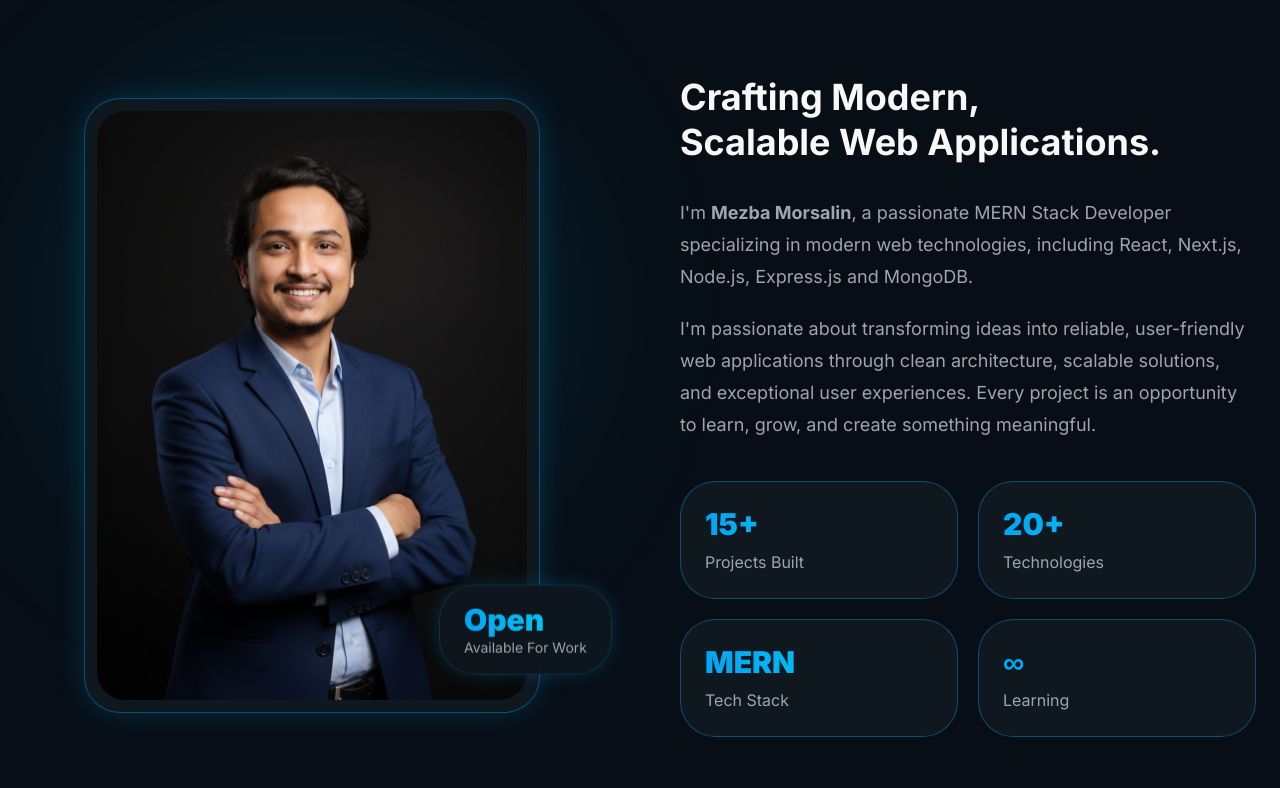
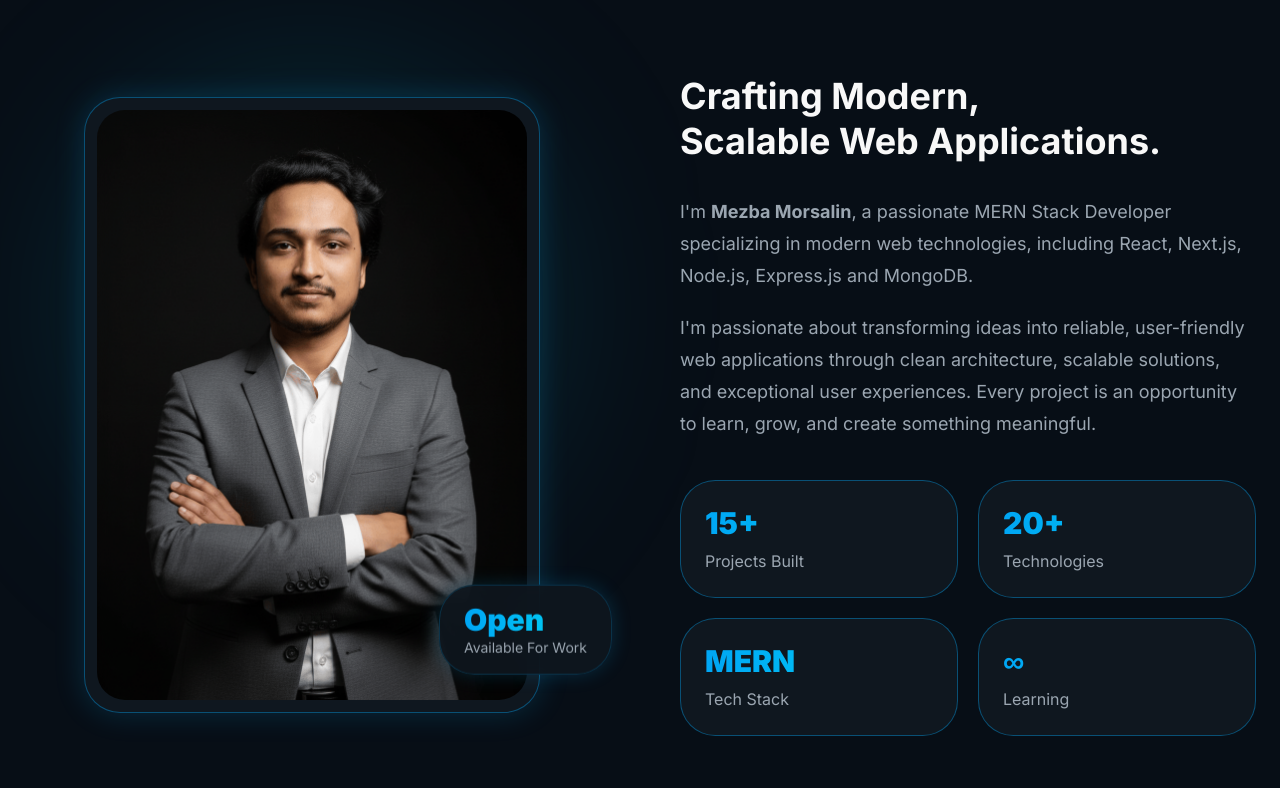
Before and after one commit to Mezba-Morsalin/mezba-morsalin-portfolio, a Next.js app: page / in a window 1280 px wide. Shown: the part 1012-1800 px from the top of the page. Built offline with nearby package versions, Linux system fonts and the light colour scheme.

Commit message:
Changing Sections ui

```diff
--- a/src/components/About.jsx
+++ b/src/components/About.jsx
@@ -2,10 +2,6 @@
 
 import Image from "next/image";
 import { motion } from "motion/react";
-import { ArrowRight, Download } from "lucide-react";
-import { Button } from "@/components/ui/button";
-
-import aboutImg from "../../public/assests/mezba2.png"
 
 const stats = [
   {
@@ -66,7 +62,7 @@ export default function About() {
 
             <div className="relative rounded-[36px] border border-sky-500/40 bg-card p-3 shadow-[0_0_30px_rgba(14,165,233,.2)]">
               <Image
-                src="/assests/mezba2.png"
+                src="/assests/MezbaMorsalin.png"
                 alt="Mezba"
                 width={430}
                 height={520}
--- a/src/components/Hero.jsx
+++ b/src/components/Hero.jsx
@@ -19,7 +19,7 @@ import {
 
 import { Button } from "@/components/ui/button";
 
-import bannerImg from "../../public/assests/MezbaMorsalin.png";
+import bannerImg from "../../public/assests/mezba1.png";
 import Link from "next/link";
 
 const TypeAnimation = dynamic(
```
Also changed, not shown: public/assests/mezba1.png (added).
